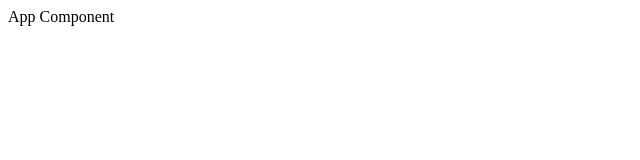
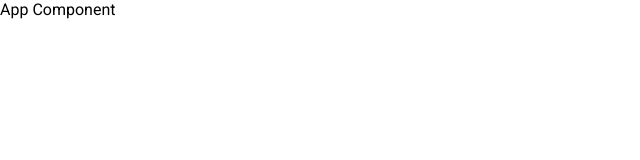
Before and after one commit to Shpota/go-angular, an Angular app in the folder webapp/: page / in a window 1280 px wide. Shown: the top 160 px of the page, without its empty margins (0-640 px from the left). Built offline with nearby package versions, Linux system fonts and the light colour scheme.

Commit message:
Added Angular Material

```diff
--- a/webapp/angular.json
+++ b/webapp/angular.json
@@ -28,6 +28,7 @@
               "src/assets"
             ],
             "styles": [
+              "./node_modules/@angular/material/prebuilt-themes/deeppurple-amber.css",
               "src/styles.scss"
             ],
             "scripts": []
@@ -93,6 +94,7 @@
               "src/assets"
             ],
             "styles": [
+              "./node_modules/@angular/material/prebuilt-themes/deeppurple-amber.css",
               "src/styles.scss"
             ],
             "scripts": []
@@ -124,6 +126,7 @@
           }
         }
       }
-    }},
+    }
+  },
   "defaultProject": "webapp"
 }
--- a/webapp/package.json
+++ b/webapp/package.json
@@ -12,13 +12,16 @@
   "private": true,
   "dependencies": {
     "@angular/animations": "~8.2.9",
+    "@angular/cdk": "~8.2.3",
     "@angular/common": "~8.2.9",
     "@angular/compiler": "~8.2.9",
     "@angular/core": "~8.2.9",
     "@angular/forms": "~8.2.9",
+    "@angular/material": "^8.2.3",
     "@angular/platform-browser": "~8.2.9",
     "@angular/platform-browser-dynamic": "~8.2.9",
     "@angular/router": "~8.2.9",
+    "hammerjs": "^2.0.8",
     "rxjs": "~6.4.0",
     "tslib": "^1.10.0",
     "zone.js": "~0.9.1"
--- a/webapp/src/app/app.module.ts
+++ b/webapp/src/app/app.module.ts
@@ -2,13 +2,15 @@
 import { NgModule } from '@angular/core';
 
 import { AppComponent } from './app.component';
+import { BrowserAnimationsModule } from '@angular/platform-browser/animations';
 
 @NgModule({
   declarations: [
     AppComponent
   ],
   imports: [
-    BrowserModule
+    BrowserModule,
+    BrowserAnimationsModule
   ],
   providers: [],
   bootstrap: [AppComponent]
--- a/webapp/src/index.html
+++ b/webapp/src/index.html
@@ -6,6 +6,8 @@
   <base href="/">
   <meta name="viewport" content="width=device-width, initial-scale=1">
   <link rel="icon" type="image/x-icon" href="favicon.ico">
+  <link href="https://fonts.googleapis.com/css?family=Roboto:300,400,500&display=swap" rel="stylesheet">
+  <link href="https://fonts.googleapis.com/icon?family=Material+Icons" rel="stylesheet">
 </head>
 <body>
   <app-root></app-root>
--- a/webapp/src/main.ts
+++ b/webapp/src/main.ts
@@ -1,3 +1,4 @@
+import 'hammerjs';
 import { enableProdMode } from '@angular/core';
 import { platformBrowserDynamic } from '@angular/platform-browser-dynamic';
 
--- a/webapp/src/styles.scss
+++ b/webapp/src/styles.scss
@@ -1 +1,2 @@
-/* You can add global styles to this file, and also import other style files */
+html, body { height: 100%; }
+body { margin: 0; font-family: Roboto, "Helvetica Neue", sans-serif; }
```
Also changed, not shown: 1 other file (tests, documents, lock files or other folders).
